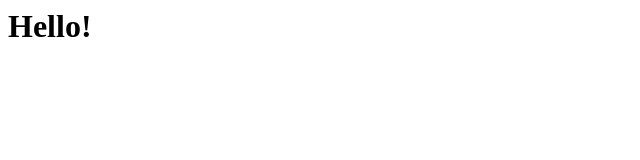
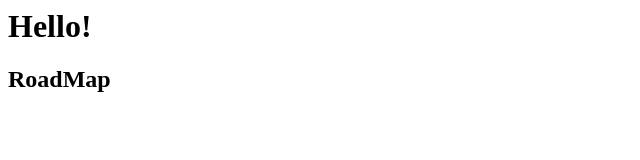
Before and after one commit to Ultimate-etamitlU/nr, a plain HTML site: page index.html in a window 1280 px wide. Shown: the whole page, without its empty margins (0-640 px from the left). Drawn offline with Linux system fonts and the light colour scheme.

Commit message:
Update index.html

```diff
--- a/index.html
+++ b/index.html
@@ -1 +1,2 @@
 <h1> Hello! </h1>
+<h2> RoadMap </h2>
```
